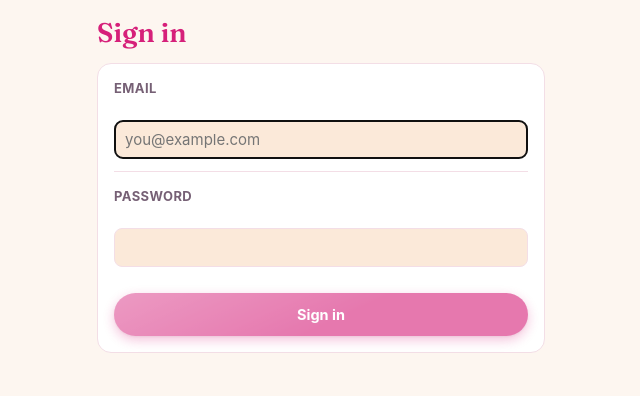
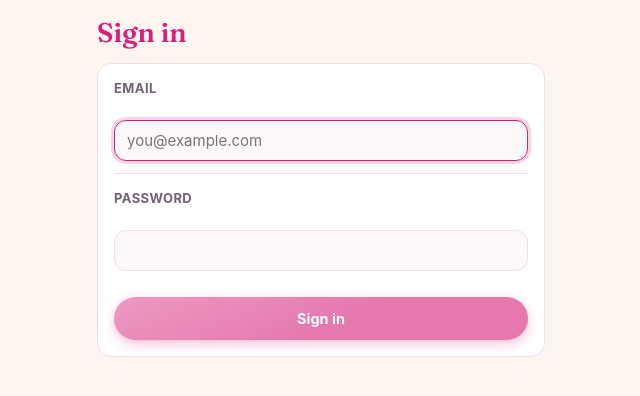
Before and after one commit to dominicarlequin-design/baby-tracker, a Next.js app: page /login in a window 1280 px wide. Shown: the top 396 px of the page, without its empty margins (319-959 px from the left). Built offline with nearby package versions, Linux system fonts and the light colour scheme.

Commit message:
Blush input fields + focus glow

```diff
--- a/app/globals.css
+++ b/app/globals.css
@@ -143,7 +143,7 @@
      button. Verified: gold #d9b45c still clears 4.5:1+ against this
      (6.93:1). */
   --wake-badge: #4a2350;
-  --soft-beige-tint: #fbe9d9; /* lighter than --border, for input/picker fills */
+  --soft-beige-tint: #fdf8f9; /* input/picker fill: a faint blush (was peach #fbe9d9, the last leftover from the old beige theme) */
 
   /* Deliberate one-off exception to "nothing on the page reads blue,
      green, or brown" (see the professional-polish note above): Medicine
@@ -1316,9 +1316,9 @@ h1 {
 .form-input {
   width: 100%;
   font-size: 15px;
-  padding: 9px 10px;
-  border-radius: 8px;
-  border: 1px solid var(--border);
+  padding: 10px 12px;
+  border-radius: 12px;
+  border: 1.5px solid var(--border);
   font-family: inherit;
   background: var(--soft-beige-tint);
   color: var(--ink);
@@ -2241,3 +2241,10 @@ button:focus-visible {
 .medicine-row-half {
   column-gap: 6px;
 }
+
+/* Inputs show which field you're typing in: magenta border + soft glow. */
+.form-input:focus {
+  outline: none;
+  border-color: var(--accent);
+  box-shadow: 0 0 0 3px color-mix(in srgb, var(--accent) 18%, transparent);
+}
```
